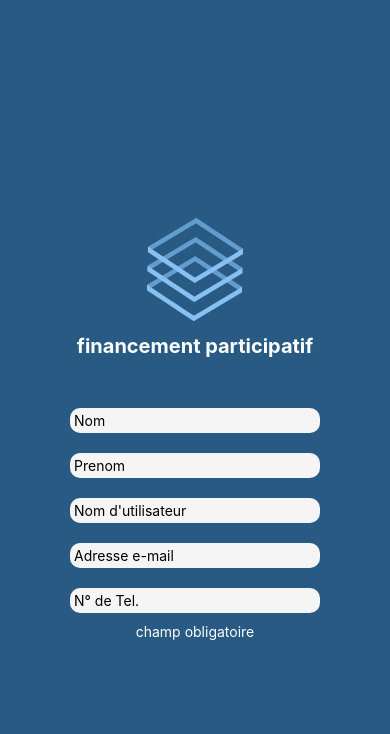
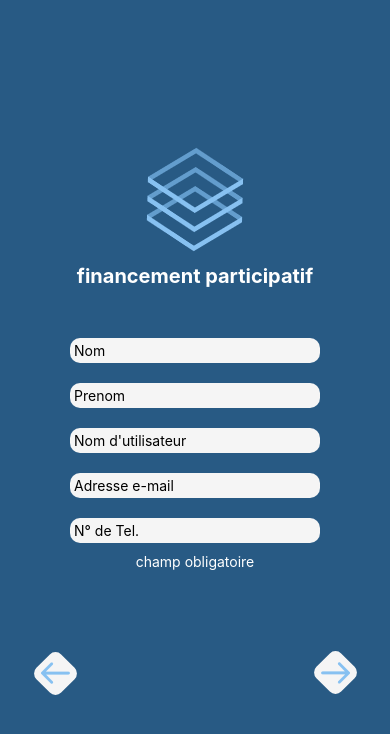
Before and after one commit to Skit-202/MybodyFundingFront, a React Native app: screen / in a window 390 px wide. Shown: the top 734 px of the page. Built offline with nearby package versions, Linux system fonts and the light colour scheme.

Commit message:
MybodyFundingFront

```diff
--- a/components/pages/inscription.tsx
+++ b/components/pages/inscription.tsx
@@ -1,4 +1,4 @@
-import { View, Text, StyleSheet, Image } from 'react-native'
+import { View, Text, StyleSheet, Image, Pressable} from 'react-native'
 import React from 'react'
 import { Component } from 'react';
 import { TextInput } from 'react-native';
@@ -23,7 +23,21 @@ export default class Inscription extends Component {
       <TextInput style={styles.champInput} placeholder='Adresse e-mail'/>
       <TextInput style={styles.champInput} placeholder='N° de Tel.'/>
       <Text style={styles.setColorWhite} >champ obligatoire</Text>
+      <View style={styles.boutons}>
+        <Pressable style={[styles.boutonFleche,styles.LBouton]}>
+          <View style={styles.LArrow}>
+            <Image source={require("../images/PictoFleche.png")} />
+          </View>
+        </Pressable>
 
+        <Pressable style={[styles.boutonFleche,styles.RBouton]}>
+          <View style={styles.RArrow}>
+            <Image source={require("../images/PictoFleche.png")} />
+          </View>
+        </Pressable>
+
+
+      </View>
 
     </View>
   )
@@ -59,4 +73,37 @@ const styles = StyleSheet.create({
   setColorWhite : {
     color: '#ffffff'
   },
+
+  boutonFleche: {
+    backgroundColor: "whitesmoke",
+    padding: 10,
+    borderRadius: 8,
+    transform: [{rotate: "45deg"}]
+  },
+
+  boutons: {
+    margin: 35,
+  },
+
+  LArrow: {
+    height: 15,
+    width: 15,
+    transform: [{rotate: "-45deg"}],
+    position: 'relative',  justifyContent: 'center', alignItems: 'center'
+  },
+
+  RArrow: {
+    height: 15,
+    width: 15,
+    transform: [{rotate: "-225deg"}],
+    position: 'relative',  justifyContent: 'center', alignItems: 'center'
+  },
+
+  LBouton: {
+    position: "relative", top: 50, left: 140
+  },
+
+  RBouton: {
+    position: "relative", top: 16, right: 140
+  }
 });
```
Also changed, not shown: components/images/PictoFleche.png (renamed from components/images/Picto fleche.png).
